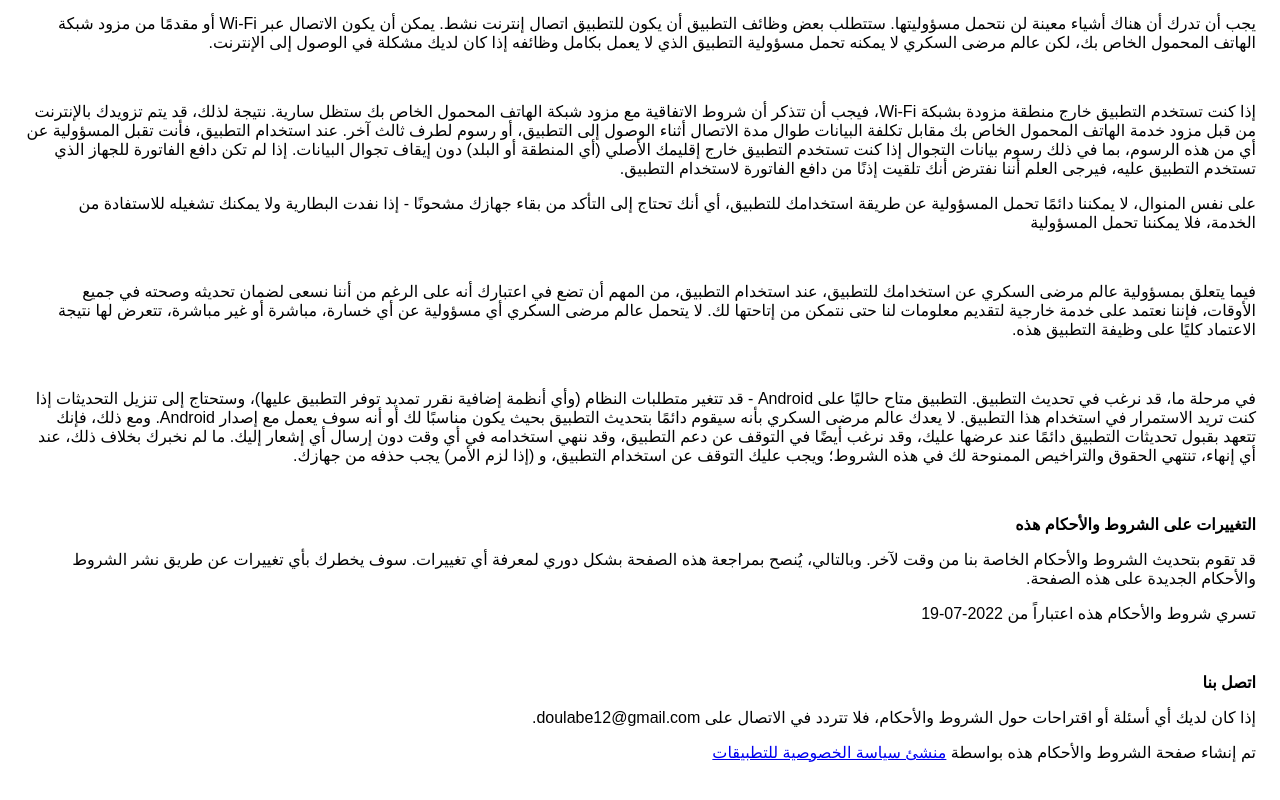
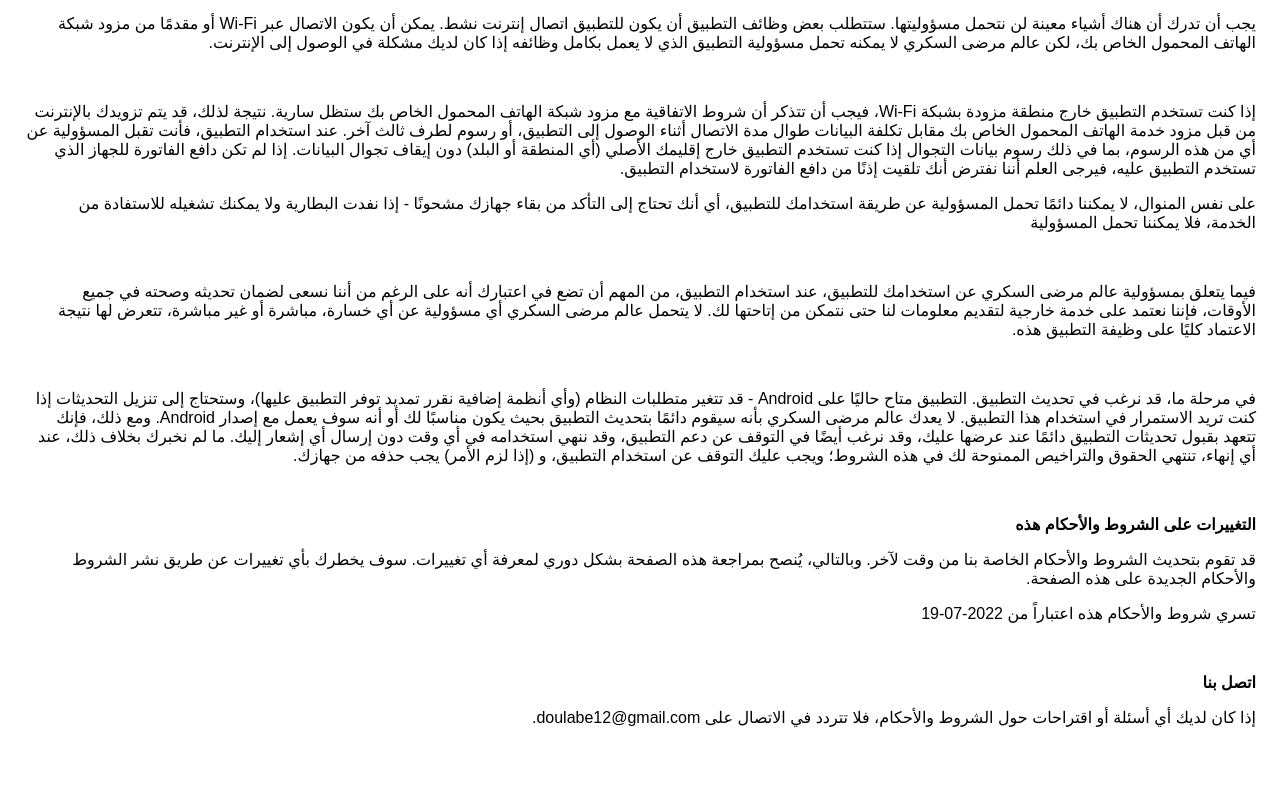
Before and after one commit to DiabetLand/soukari.github.io, a plain HTML site: page Terms-of-Conditions.html in a window 1280 px wide. Shown: the part 557-1357 px from the top of the page. After the commit the page ends 1324 px from the top, so only its background shows below. Drawn offline with Linux system fonts and the light colour scheme; a web font is replaced by a local one.

Commit message:
Update Terms-of-Conditions.html

```diff
--- a/Terms-of-Conditions.html
+++ b/Terms-of-Conditions.html
@@ -33,6 +33,6 @@
                   تسري شروط والأحكام هذه اعتباراً من 2022-07-19
                 </p> <br> <p><strong>اتصل بنا</strong></p> <p>
                   إذا كان لديك أي أسئلة أو اقتراحات حول الشروط والأحكام، فلا تتردد في الاتصال على doulabe12@gmail.com.
-                </p> <p>تم إنشاء صفحة الشروط والأحكام هذه بواسطة <a href="https://apps-privacy-policy-generator.blogspot.com/" rel="noopener noreferrer" target="_blank">منشئ سياسة الخصوصية للتطبيقات</a></p>
+                </p>
     </body>
     </html>
```
